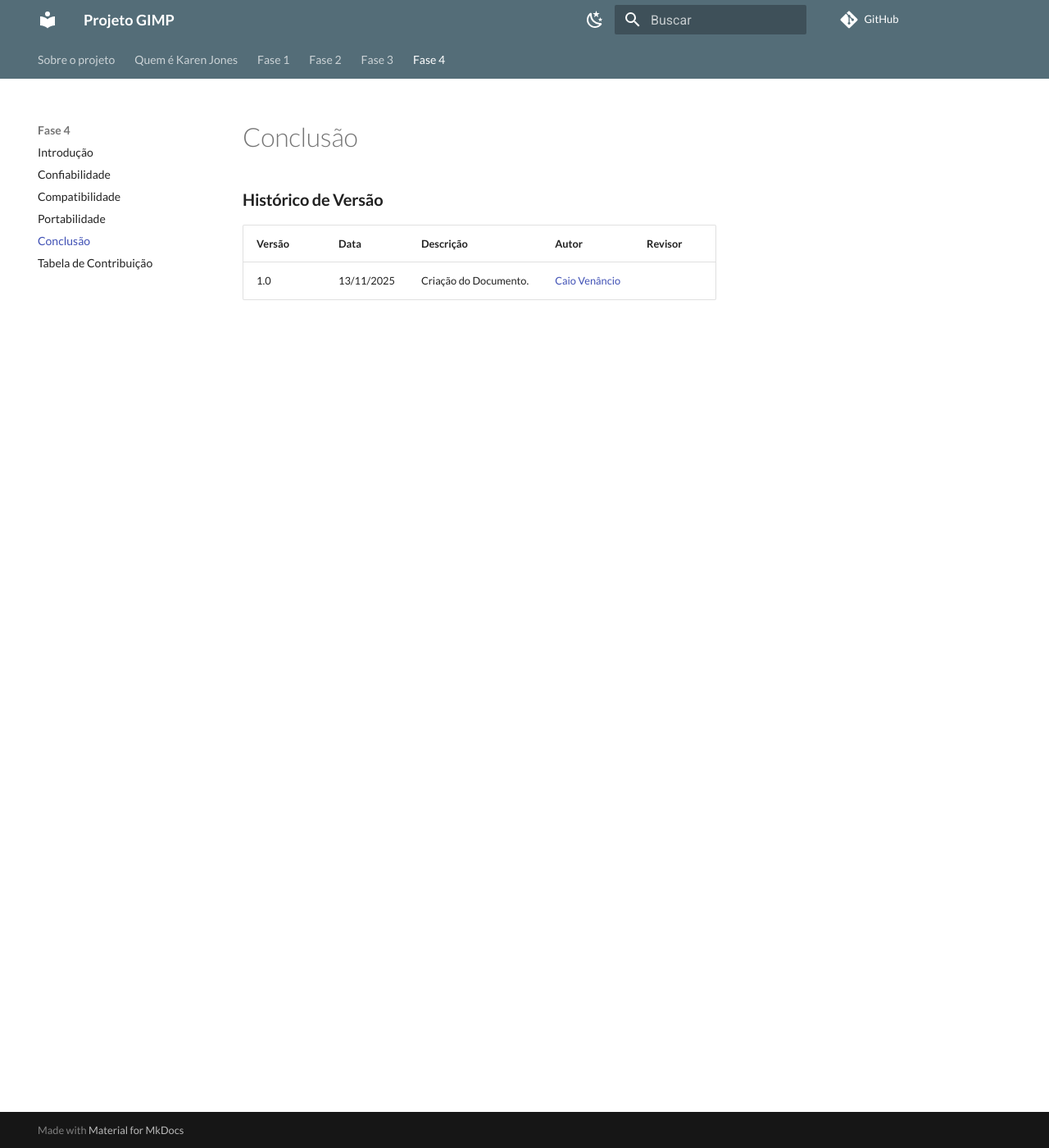
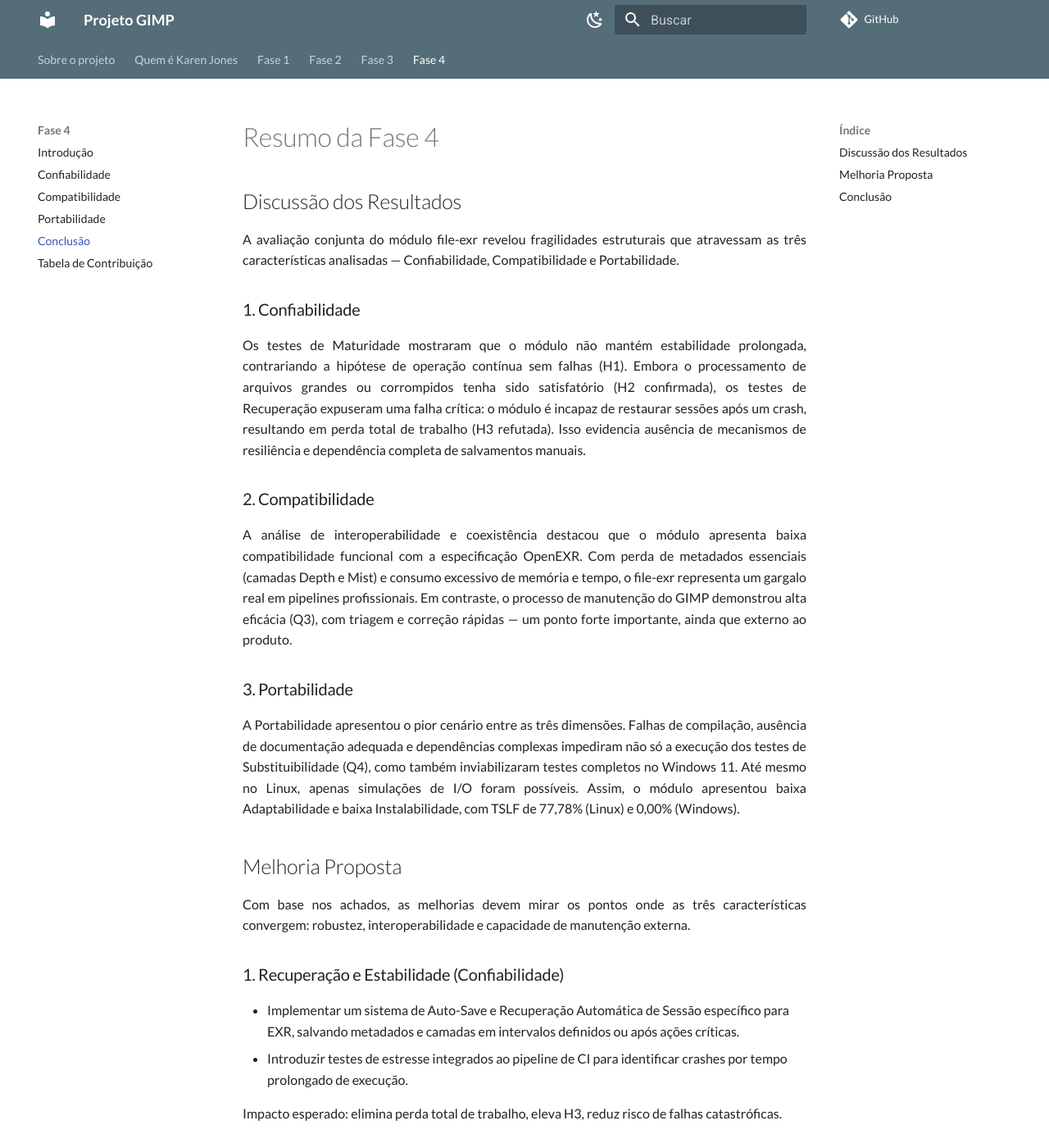
Before and after one commit to FCTE-Qualidade-de-Software-1/2025-2_T02_Karen_Jones, an MkDocs documentation site: the page built from docs/fase4/5-conclusao.md, in a window 1280 px wide and 1400 px high. Shown: the whole window at 82% size. Built offline with MkDocs 1.6.1 and Material for MkDocs 9.7.7, drawn with Linux system fonts in a browser that asks for light colours; comment, search, counter and statistics services are not loaded; some of the changed text lies outside the part shown.

Commit message:
feat: adicionar conclusão da fase 4

```diff
--- a/docs/fase4/5-conclusao.md
+++ b/docs/fase4/5-conclusao.md
@@ -1,7 +1,57 @@
-<!-- Colocar tópicos da conclusão -->
+# Resumo da Fase 4
+
+## Discussão dos Resultados
+
+A avaliação conjunta do módulo file-exr revelou fragilidades estruturais que atravessam as três características analisadas — Confiabilidade, Compatibilidade e Portabilidade.
+
+### 1. Confiabilidade
+
+Os testes de Maturidade mostraram que o módulo não mantém estabilidade prolongada, contrariando a hipótese de operação contínua sem falhas (H1). Embora o processamento de arquivos grandes ou corrompidos tenha sido satisfatório (H2 confirmada), os testes de Recuperação expuseram uma falha crítica: o módulo é incapaz de restaurar sessões após um crash, resultando em perda total de trabalho (H3 refutada). Isso evidencia ausência de mecanismos de resiliência e dependência completa de salvamentos manuais.
+
+### 2. Compatibilidade
+
+A análise de interoperabilidade e coexistência destacou que o módulo apresenta baixa compatibilidade funcional com a especificação OpenEXR. Com perda de metadados essenciais (camadas Depth e Mist) e consumo excessivo de memória e tempo, o file-exr representa um gargalo real em pipelines profissionais. Em contraste, o processo de manutenção do GIMP demonstrou alta eficácia (Q3), com triagem e correção rápidas — um ponto forte importante, ainda que externo ao produto.
+
+### 3. Portabilidade
+
+A Portabilidade apresentou o pior cenário entre as três dimensões. Falhas de compilação, ausência de documentação adequada e dependências complexas impediram não só a execução dos testes de Substituibilidade (Q4), como também inviabilizaram testes completos no Windows 11. Até mesmo no Linux, apenas simulações de I/O foram possíveis. Assim, o módulo apresentou baixa Adaptabilidade e baixa Instalabilidade, com TSLF de 77,78% (Linux) e 0,00% (Windows).
+
+## Melhoria Proposta
+
+Com base nos achados, as melhorias devem mirar os pontos onde as três características convergem: robustez, interoperabilidade e capacidade de manutenção externa.
+
+### 1. Recuperação e Estabilidade (Confiabilidade)
+
+- Implementar um sistema de Auto-Save e Recuperação Automática de Sessão específico para EXR, salvando metadados e camadas em intervalos definidos ou após ações críticas.
+- Introduzir testes de estresse integrados ao pipeline de CI para identificar crashes por tempo prolongado de execução.
+
+Impacto esperado: elimina perda total de trabalho, eleva H3, reduz risco de falhas catastróficas.
+
+### 2. Interoperabilidade com OpenEXR (Compatibilidade)
+
+- Revisar o parser do módulo para garantir preservação completa dos metadados Multi-Layer, sobretudo Depth e Mist.
+
+- Adotar estratégias de carregamento eficiente (streaming ou lazy loading) reduzindo a alocação agressiva de memória.
+
+Impacto esperado: melhora da TSF, redução do APCM e APTC, aumento da compatibilidade com pipelines profissionais.
+
+### 3. Portabilidade da Arquitetura
+
+- Fornecer documentação oficial e passo a passo para compilação modular do file-exr.
+
+- Criar um sistema de build desacoplado da árvore completa do GIMP.
+
+- Padronizar dependências C++ via scripts automáticos para Linux e Windows.
+
+Impacto esperado: execução viável dos testes Q4, redução das falhas de compilação, aumento da Adaptabilidade entre sistemas.
+
+## Conclusão
+
+O módulo file-exr apresenta um cenário misto: embora possua processamento robusto, demonstra resiliência limitada, interoperabilidade apenas mediana e portabilidade reduzida. A execução deste plano de avaliação permitiu revelar de forma inédita e detalhada os atributos reais do módulo, evidenciando comportamentos que antes não eram plenamente compreendidos.
 
 ### **Histórico de Versão**
 
 | Versão | Data       | Descrição                                         | Autor          | Revisor          |
 | :----- | :--------- | :------------------------------------------------ | :------------- | :--------------- |
 | 1.0    | 13/11/2025 | Criação do Documento. | [Caio Venâncio](https://www.github.com/caio-venancio)|        |
+| 1.1    | 17/11/2025 | Adição de Resumo das partes. | [Caio Venâncio](https://www.github.com/caio-venancio)|        |
```
Also changed, not shown: docs/fase4/1-confiabilidade.md (+2 -9 lines).
